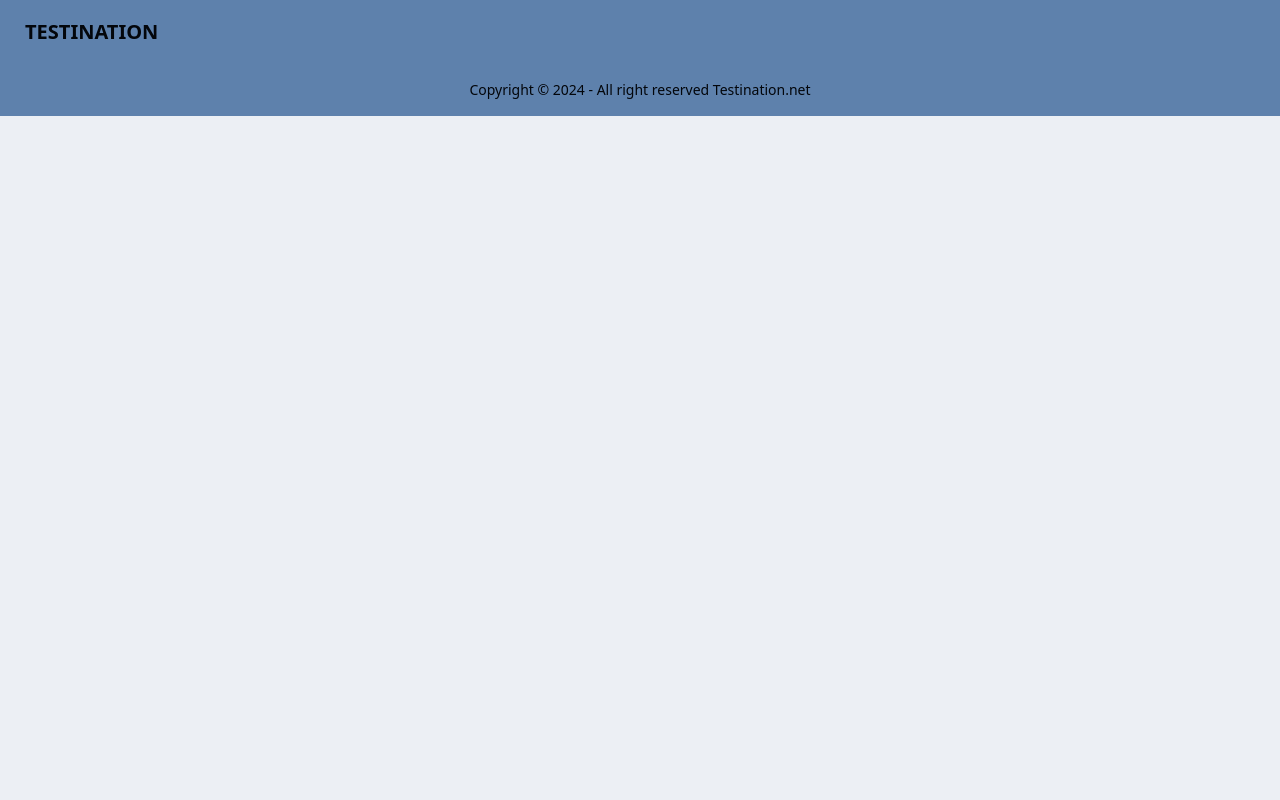
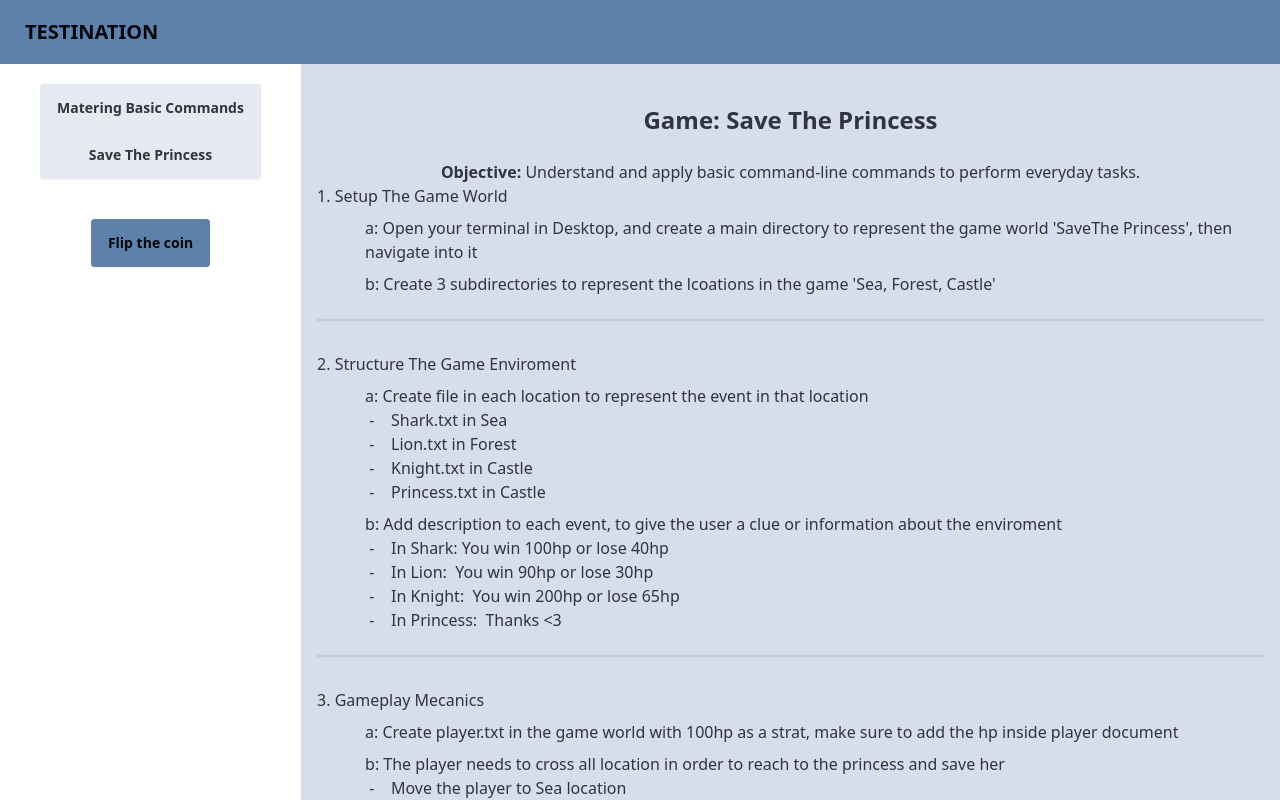
Before and after one commit to KhaledAlabssi/TEACHING_REPO_project9_assignment_F23, a React (Create React App) app: page /cli/1 in a window 1280 px wide. Shown: the top 800 px of the page. Built offline with nearby package versions, Linux system fonts and the light colour scheme.

Commit message:
change routing into dynamic routes

```diff
--- a/src/App.jsx
+++ b/src/App.jsx
@@ -17,6 +17,7 @@ function App() {
         <Routes>
           <Route path="/" element={<Home />} />
           <Route path="/cli" element={<Cli />} />
+          <Route path="/cli/:id" element={<Cli />} />
         </Routes>
       </div>
 
--- a/src/pages/Cli.jsx
+++ b/src/pages/Cli.jsx
@@ -1,9 +1,12 @@
 import React, { useState } from "react";
 import data from "../data/cli.json";
+import { useParams } from "react-router-dom";
 
 function Cli() {
-  const [homework, setHomework] = useState(data[0]);
+  const { id } = useParams()
+  const [homework, setHomework] = useState(id? data[Number(id)] : data[0]);
   const [coin, setCoin] = useState("Flip the coin")
+
   const flipCoin = () => {
     const rand = Math.round(Math.random())
     if (rand == 1) {
```
